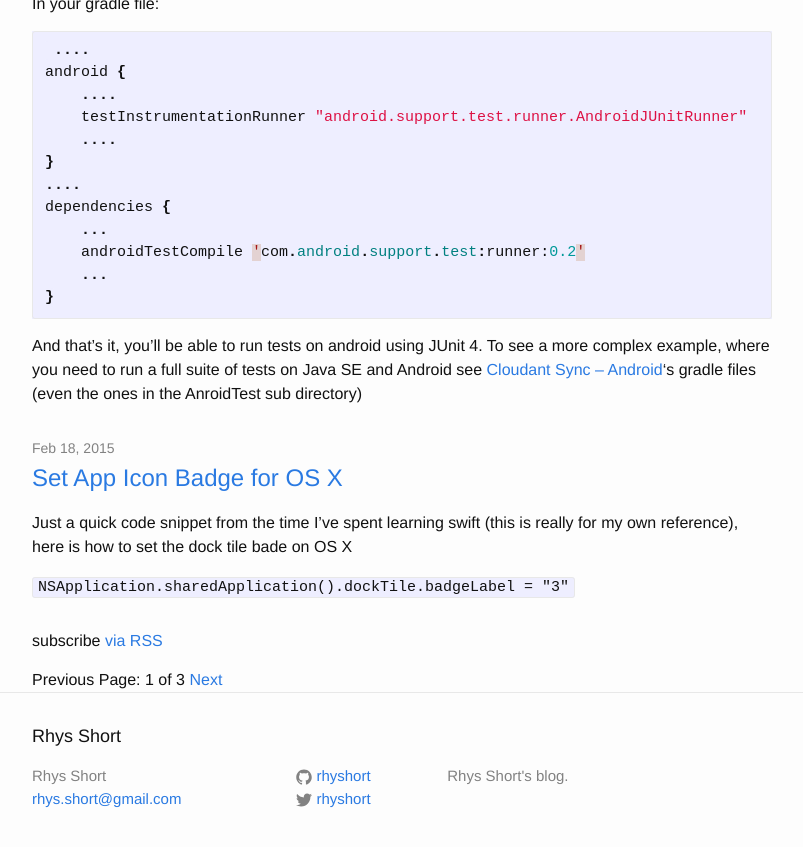
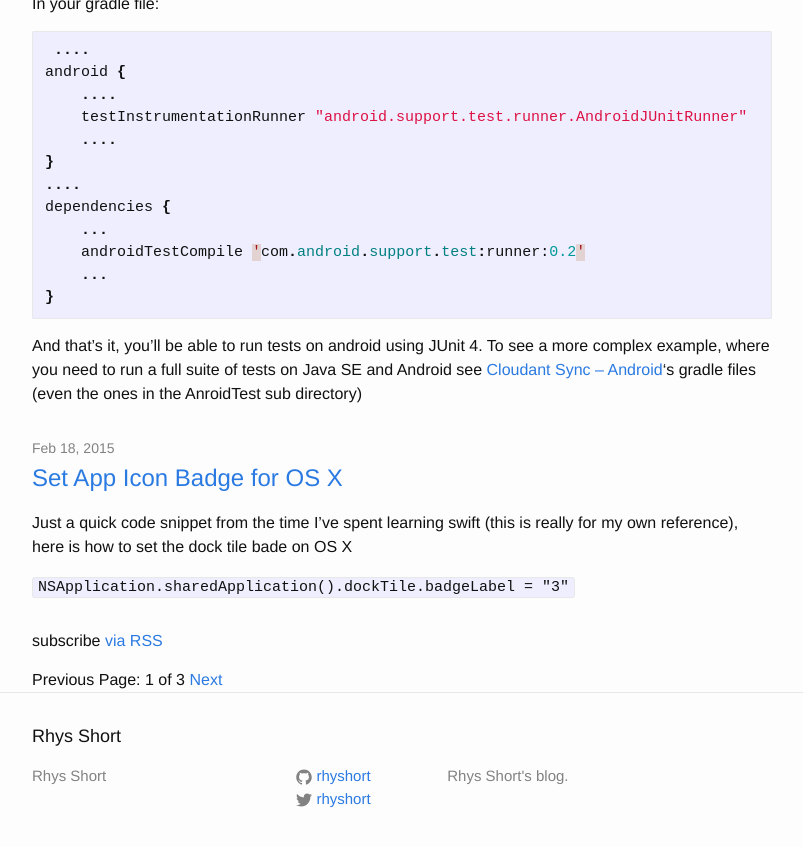
Before and after one commit to rhyshort/rhyshort, a Jekyll site: the page built from index.html, in a window 1280 px wide and 900 px high, scrolled down 1845 px. Shown: the top 847 px of the window, without its empty margins (238-1041 px from the left). Built offline with Jekyll 4.4.1, drawn with Linux system fonts in a browser that asks for light colours; the list of posts is cut into pages by our own code.

Commit message:
Remove email address

```diff
--- a/_config.yml
+++ b/_config.yml
@@ -7,7 +7,7 @@
 
 # Site settings
 title: Rhys Short
-email: rhys.short@gmail.com
+email:
 description: > # this means to ignore newlines until "baseurl:"
   Rhys Short's blog.
 baseurl: "" # the subpath of your site, e.g. /blog
```
